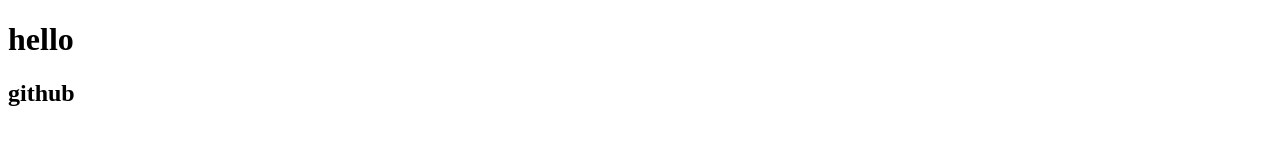
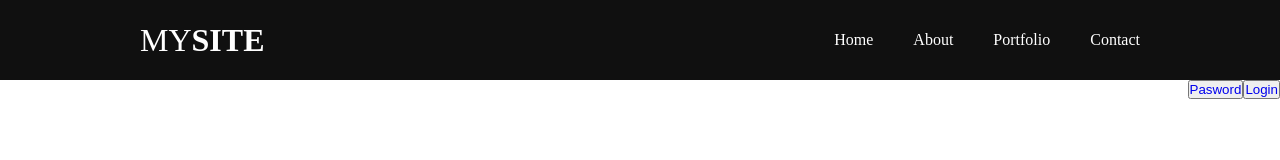
Before and after one commit to alex11221122/-new-work, a plain HTML site: page index.html in a window 1280 px wide. Drawn offline with Linux system fonts and the light colour scheme.

Commit message:
style.css index.html

```diff
--- a/index.html
+++ b/index.html
@@ -4,10 +4,28 @@
     <meta charset="UTF-8">
     <meta http-equiv="X-UA-Compatible" content="IE=edge">
     <meta name="viewport" content="width=device-width, initial-scale=1.0">
-    <title>top</title>
+    <link rel="stylesheet" href="style.css">
+    <title>Document</title>
 </head>
 <body>
-    <h1>hello</h1>
-    <h2>github</h2>
+   <div class="header">
+      <div class="inner_header">
+        <div class="logo_container">
+           <h1>MY<span>SITE</span></h1>
+        </div>
+        <ul class="navigation">
+            <a><li>Home</li></a>
+            <a><li>About</li></a>
+            <a><li>Portfolio</li></a>
+            <a><li>Contact</li></a>
+        </ul>
+      </div>
+      <button>
+        <a href="#">Login</a>
+      </button>
+      <button>
+        <a href="#">Pasword</a>
+      </button>
+   </div>
 </body>
 </html>
--- /dev/null
+++ b/style.css
@@ -0,0 +1,60 @@
+*{
+    margin: 0;
+    padding: 0;
+    text-decoration: none;
+    list-style: none;
+}
+.header{
+    width: 100%;
+    height: 80px;
+    display: block;
+    background-color: #101010;
+}
+.inner_header{
+    width: 1000px;
+    height: 100%;
+    display: block;
+    margin: 0 auto;
+}
+.logo_container{
+    height: 100%;
+    display: table;
+    float: left;
+}
+.logo_container h1{
+   color: white;
+   height: 100%;
+   display: table-cell;
+   vertical-align: middle;
+   font-family:'Montserrat';
+   font-size: 32px;
+   font-weight: 200;
+}
+.logo_container h1 span{
+    font-weight: 800;
+}
+.navigation{
+    float: right;
+    height: 100%;
+}
+.navigation a{
+    height: 100%;
+    display: table;
+    float: left;
+    padding: 0px 20px;
+}
+.navigation a:last-child{
+    padding-right: 0;
+}
+.navigation a li {
+   display: table-cell;
+   vertical-align: middle;
+   height: 100%;
+   color: white;
+   font-family: 'montserrat';
+   font-size: 16px;
+}
+button{
+    display: table-cell;
+    float: right;
+}
```
